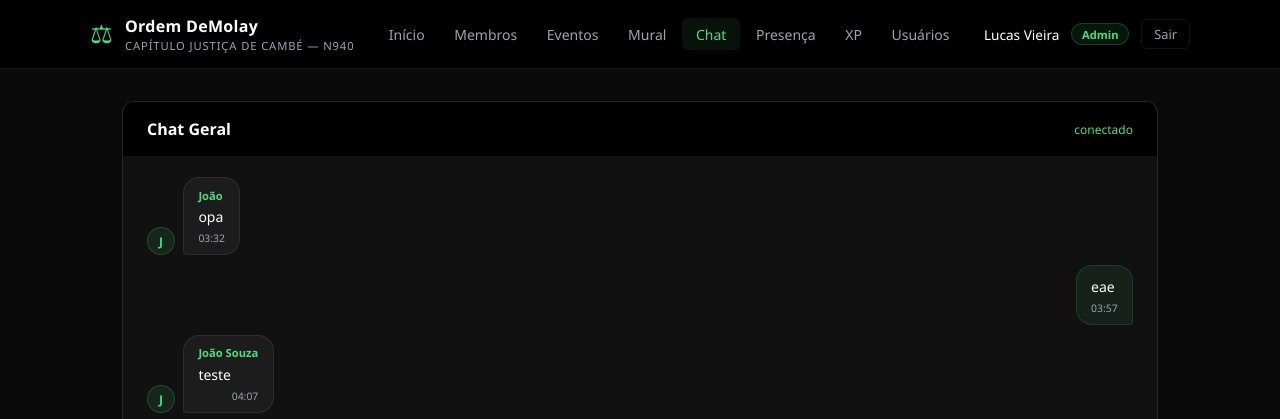
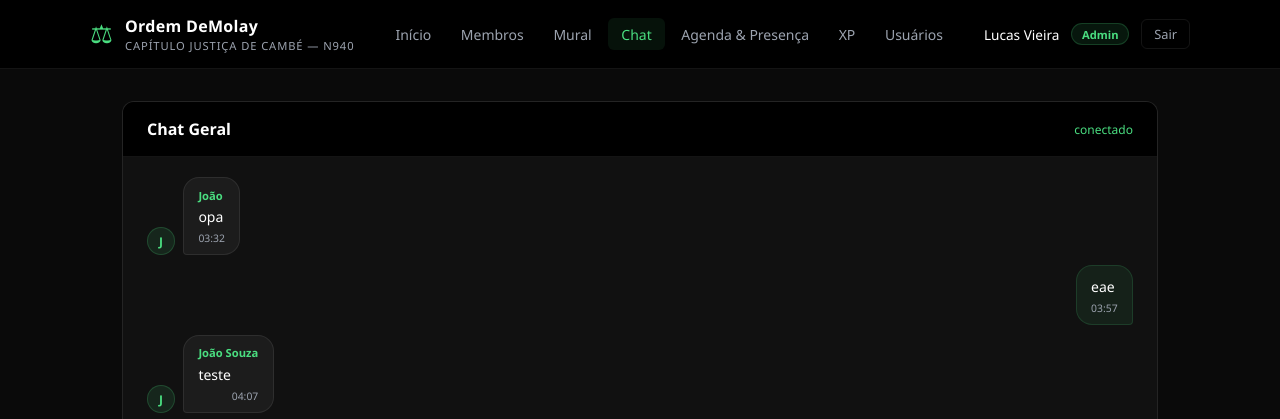
Before and after one commit to JohnShir0/justica940app, a Flask app: page /chat in a window 1280 px wide. Shown: the top 419 px of the page. Run offline with Flask 3, Linux system fonts and the light colour scheme; a user stored in the database is signed in; data comes from the database, SQL or seed files in the repository.

Commit message:
Update base.html
upd debugs

```diff
--- a/demolay/templates/base.html
+++ b/demolay/templates/base.html
@@ -20,10 +20,9 @@
       <nav id="navPrincipal">
         <a href="{{ url_for('index') }}"   class="{{ 'ativo' if request.endpoint == 'index' }}">Início</a>
         <a href="{{ url_for('membros') }}" class="{{ 'ativo' if 'membro' in request.endpoint }}">Membros</a>
-        <a href="{{ url_for('eventos') }}" class="{{ 'ativo' if 'evento' in request.endpoint }}">Eventos</a>
         <a href="{{ url_for('mural') }}"   class="{{ 'ativo' if 'mural' in request.endpoint or 'post' in request.endpoint }}">Mural</a>
         <a href="{{ url_for('chat') }}"     class="{{ 'ativo' if 'chat' in request.endpoint }}">Chat</a>
-        <a href="{{ url_for('presenca_dashboard') }}" class="{{ 'ativo' if 'presenca' in request.endpoint }}">Presença</a>
+        <a href="{{ url_for('presenca_dashboard') }}" class="{{ 'ativo' if 'presenca' in request.endpoint or 'evento' in request.endpoint }}">Agenda &amp; Presença</a>
         <a href="{{ url_for('xp_dashboard') }}" class="{{ 'ativo' if request.endpoint.startswith('xp_') }}">XP</a>
         {% if session.get('role') == 'admin' %}
           <a href="{{ url_for('admin_usuarios') }}" class="{{ 'ativo' if 'admin' in request.endpoint }}">Usuários</a>
```
